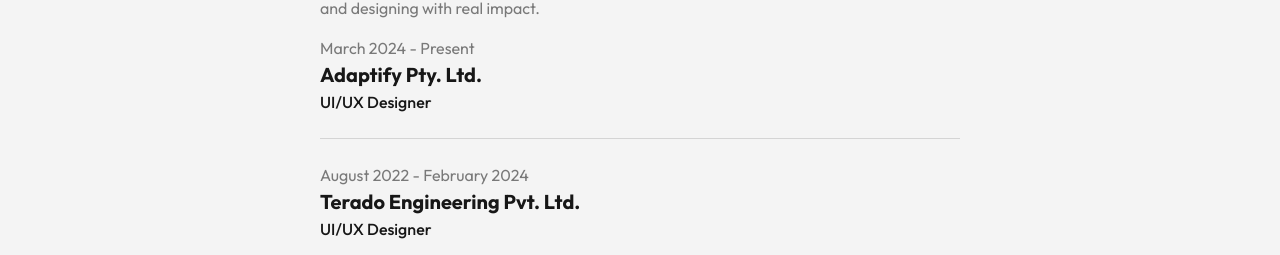
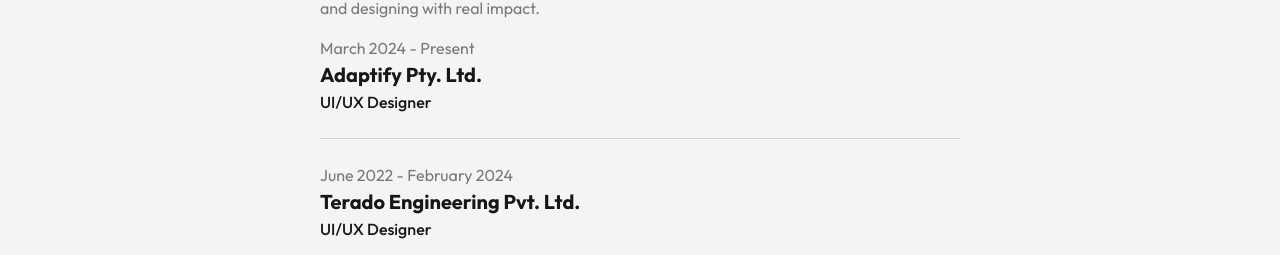
Before and after one commit to andrew-0210/design_portfolio, a Next.js app: page / in a window 1280 px wide. Shown: the part 2418-2673 px from the top of the page. Built offline with nearby package versions, Linux system fonts and the light colour scheme; a web font is replaced by a local one.

Commit message:
minor updates

```diff
--- a/src/components/sections/About.js
+++ b/src/components/sections/About.js
@@ -12,7 +12,7 @@
             <Image
               src="/images/Implant_Dentist.png"
               alt="hilux_website"
-              fill={true}
+              fill
               className="object-contain"
             />
           </div>
--- a/src/components/sections/Experience.js
+++ b/src/components/sections/Experience.js
@@ -7,7 +7,7 @@
     role: "UI/UX Designer",
   },
   {
-    duration: "August 2022 - February 2024",
+    duration: "June 2022 - February 2024",
     company: "Terado Engineering Pvt. Ltd.",
     role: "UI/UX Designer",
   },
```
